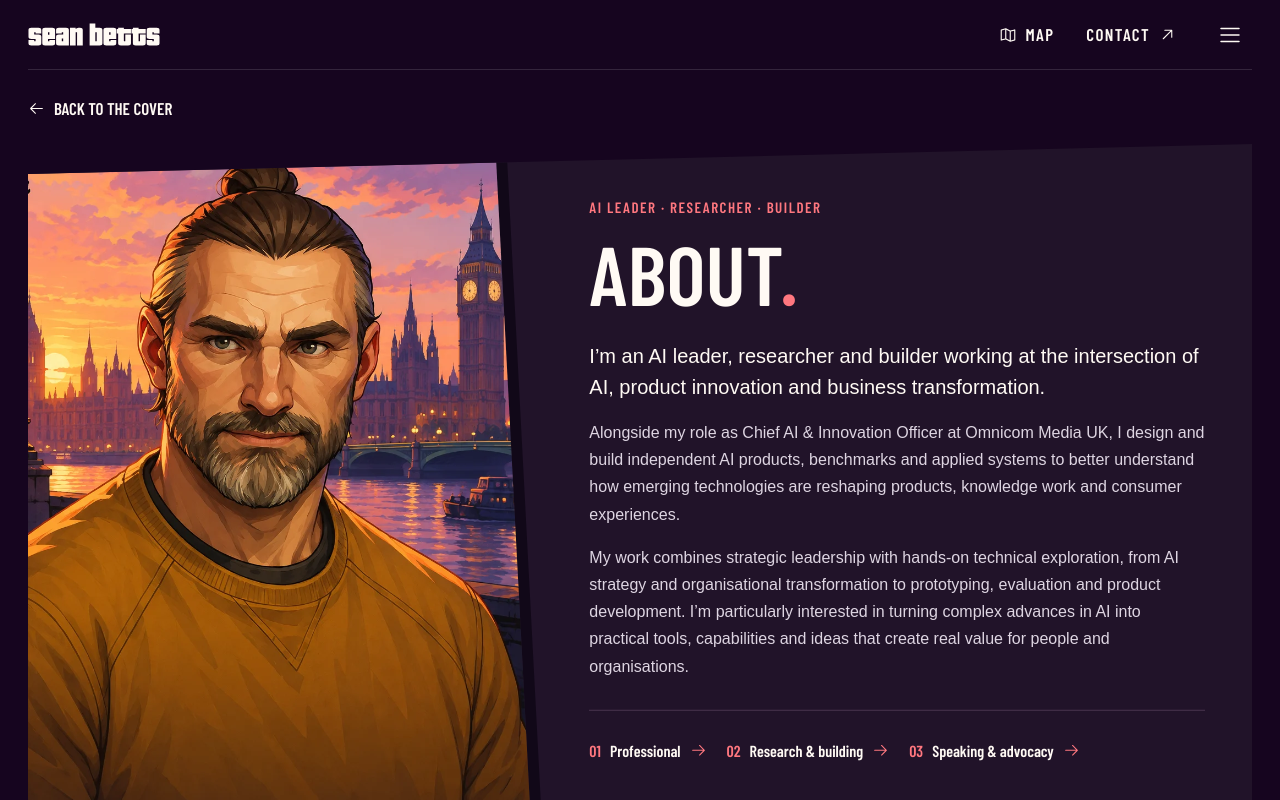
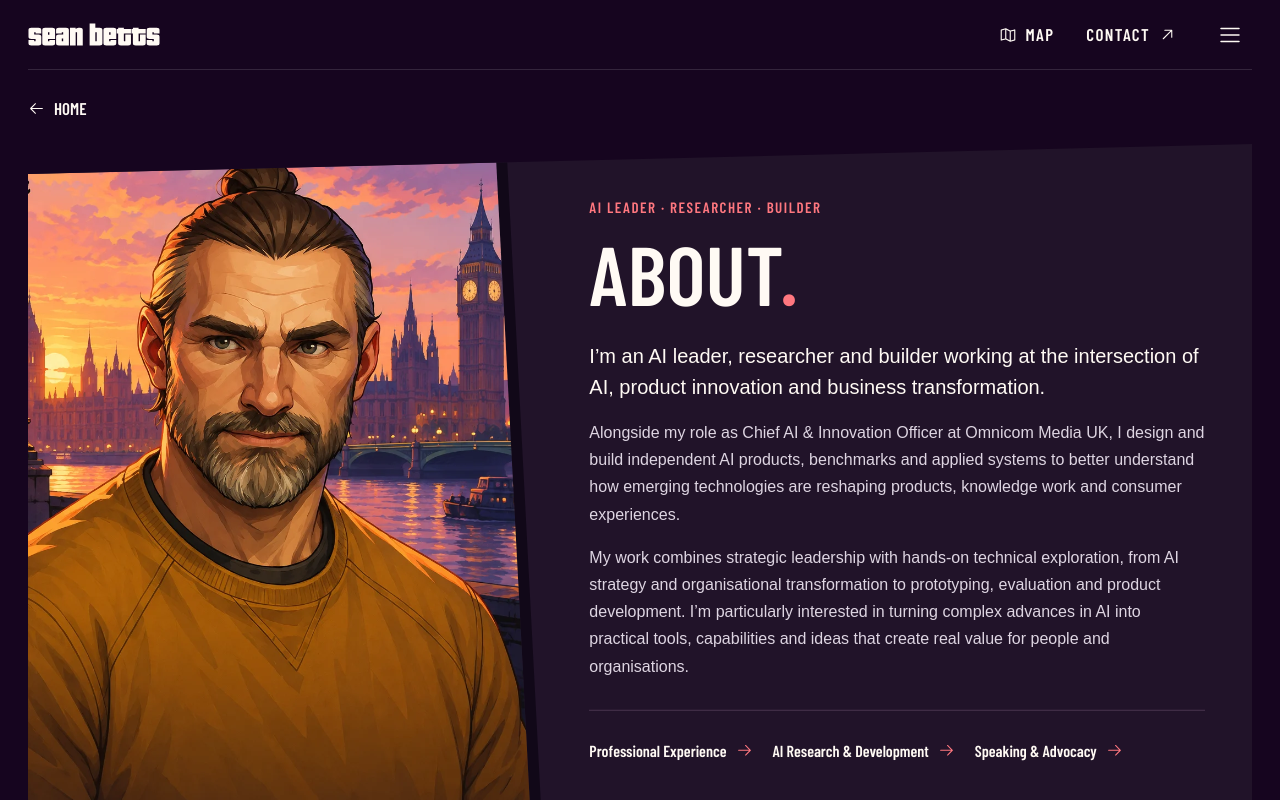
Before and after one commit to seanbetts/seanbetts, a React (Create React App) app: page /about in a window 1280 px wide. Shown: the top 800 px of the page. Built offline with nearby package versions, Linux system fonts and the light colour scheme.

Commit message:
copy: clarify About navigation labels

```diff
--- a/src/pages/About.js
+++ b/src/pages/About.js
@@ -46,7 +46,7 @@ const About = () => {
         jsonLd={personSchema}
       />
 
-      <InternalLink to="/" className={styles.back}><ArrowLeft size={17} aria-hidden="true" /> Back to the cover</InternalLink>
+      <InternalLink to="/" className={styles.back}><ArrowLeft size={17} aria-hidden="true" /> Home</InternalLink>
       <header className={styles.hero}>
         <div className={styles.portrait}>
           <img src="/images/game/portrait.webp" alt="Illustrated portrait of Sean Betts" width="1024" height="1536" fetchpriority="high" />
@@ -69,9 +69,9 @@ const About = () => {
             </p>
           </section>
           <nav className={styles.chapters} aria-label="About chapters">
-            <a href="#professional">01 <span>Professional</span><ArrowRight size={17} aria-hidden="true" /></a>
-            <a href="#research">02 <span>Research &amp; building</span><ArrowRight size={17} aria-hidden="true" /></a>
-            <a href="#advocacy">03 <span>Speaking &amp; advocacy</span><ArrowRight size={17} aria-hidden="true" /></a>
+            <a href="#professional"><span>Professional Experience</span><ArrowRight size={17} aria-hidden="true" /></a>
+            <a href="#research"><span>AI Research &amp; Development</span><ArrowRight size={17} aria-hidden="true" /></a>
+            <a href="#advocacy"><span>Speaking &amp; Advocacy</span><ArrowRight size={17} aria-hidden="true" /></a>
           </nav>
         </div>
       </header>
@@ -164,7 +164,7 @@ const About = () => {
             My autism diagnosis in 2022 has further enriched my advocacy work, allowing me to share insights
             on both mental health and autistic experiences.
           </p>
-          <InternalLink to="/speaking" className={styles.action}>Speaking &amp; conversations <ArrowUpRight size={20} aria-hidden="true" /></InternalLink>
+          <InternalLink to="/speaking" className={styles.action}>Keynote Presentations <ArrowUpRight size={20} aria-hidden="true" /></InternalLink>
         </div>
       </section>
     </div>
```
Also changed, not shown: 1 other file (tests, documents, lock files or other folders).
